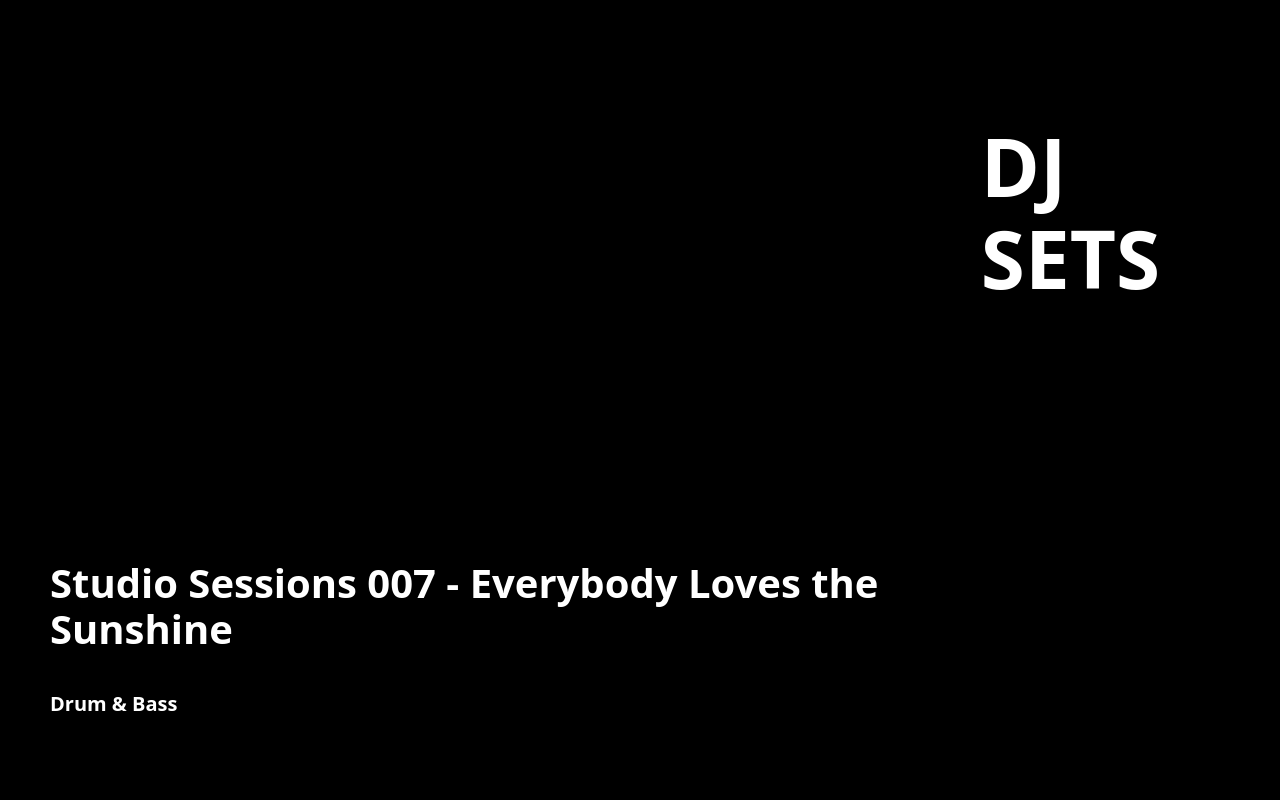
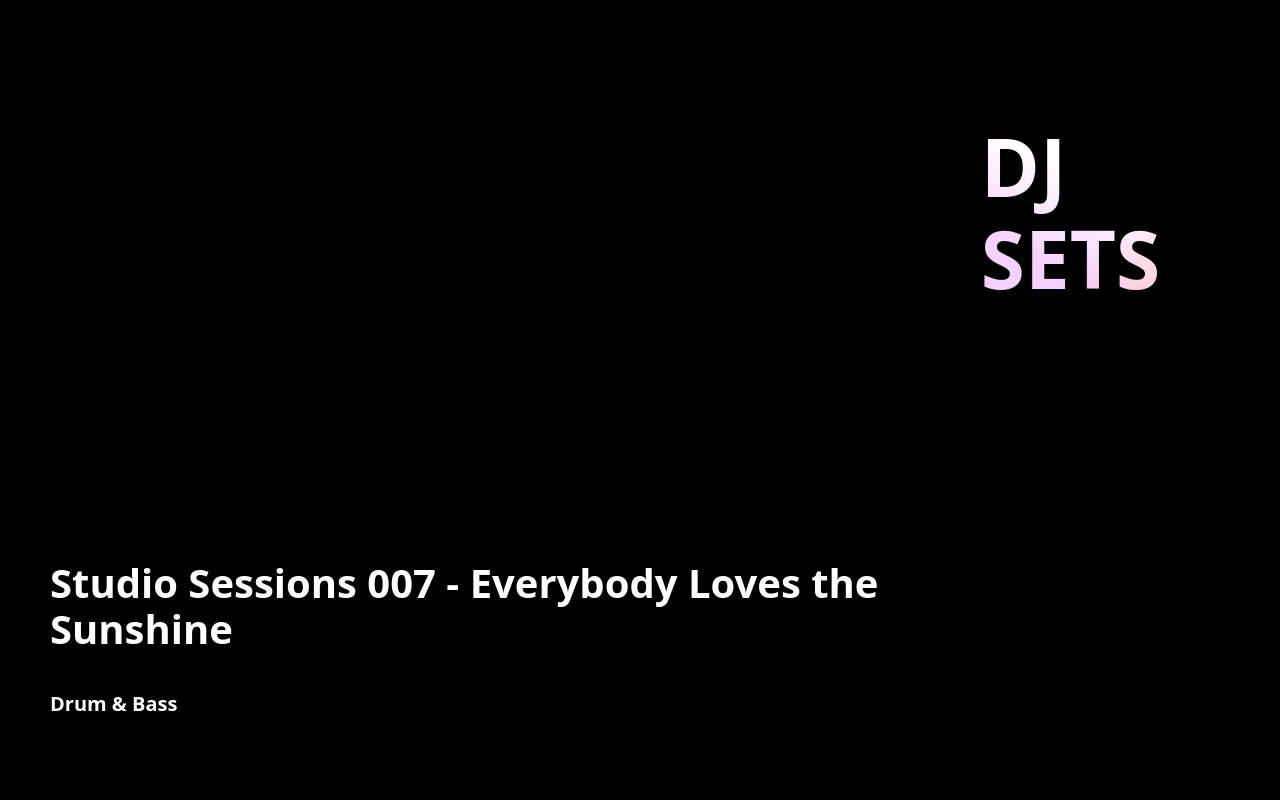
Before and after one commit to nop33/fetam.in, a Gatsby site: page / in a window 1280 px wide. Shown: the part 1480-2280 px from the top of the page. Built offline with nearby package versions, Linux system fonts and the light colour scheme; Gatsby itself is replaced by a stand-in of ours; grey boxes are pictures that could not be loaded.

Commit message:
Add text background gradient

```diff
--- a/src/components/PageSectionDjSets.tsx
+++ b/src/components/PageSectionDjSets.tsx
@@ -139,6 +139,11 @@ const SectionTitle = styled(motion.h2)`
   position: sticky;
   top: 50%;
 
+  background: linear-gradient(135deg, hsla(0, 0%, 100%, 0) 56%, #ffcaba 98%),
+    linear-gradient(25deg, #f5d1ff 23%, #fff 60%);
+  -webkit-background-clip: text;
+  -webkit-text-fill-color: transparent;
+
   @media ${deviceBreakPoints.ipad} {
     writing-mode: vertical-rl;
     text-orientation: mixed;
```
